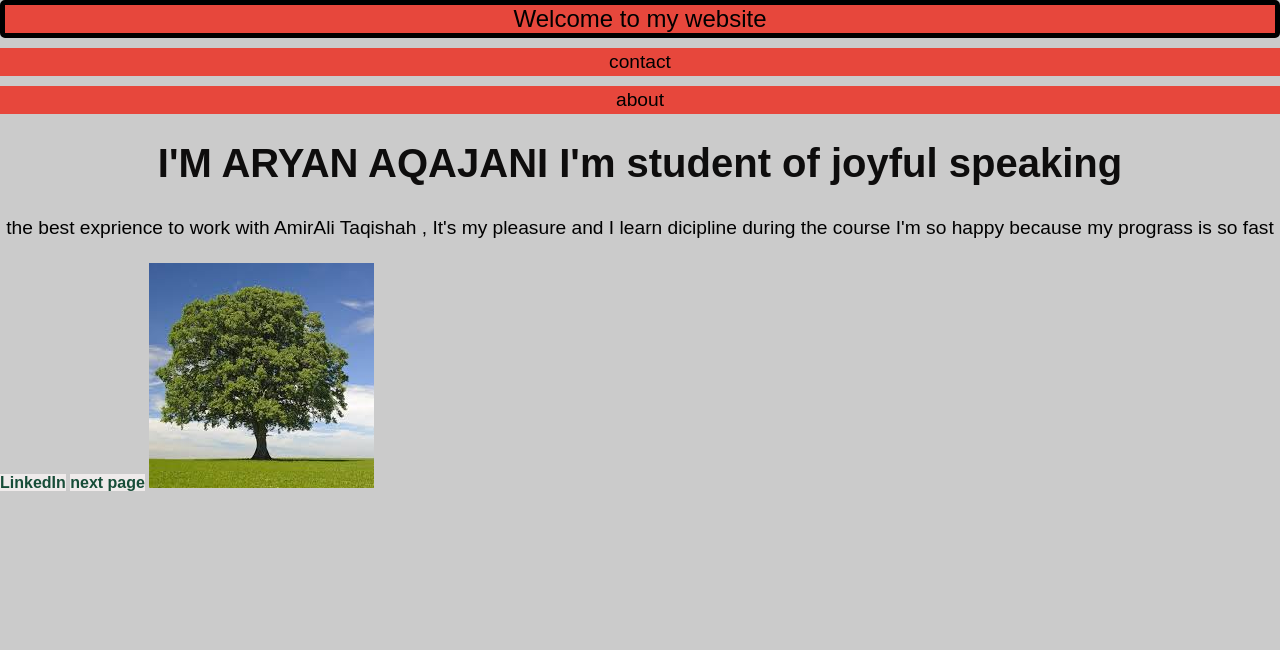
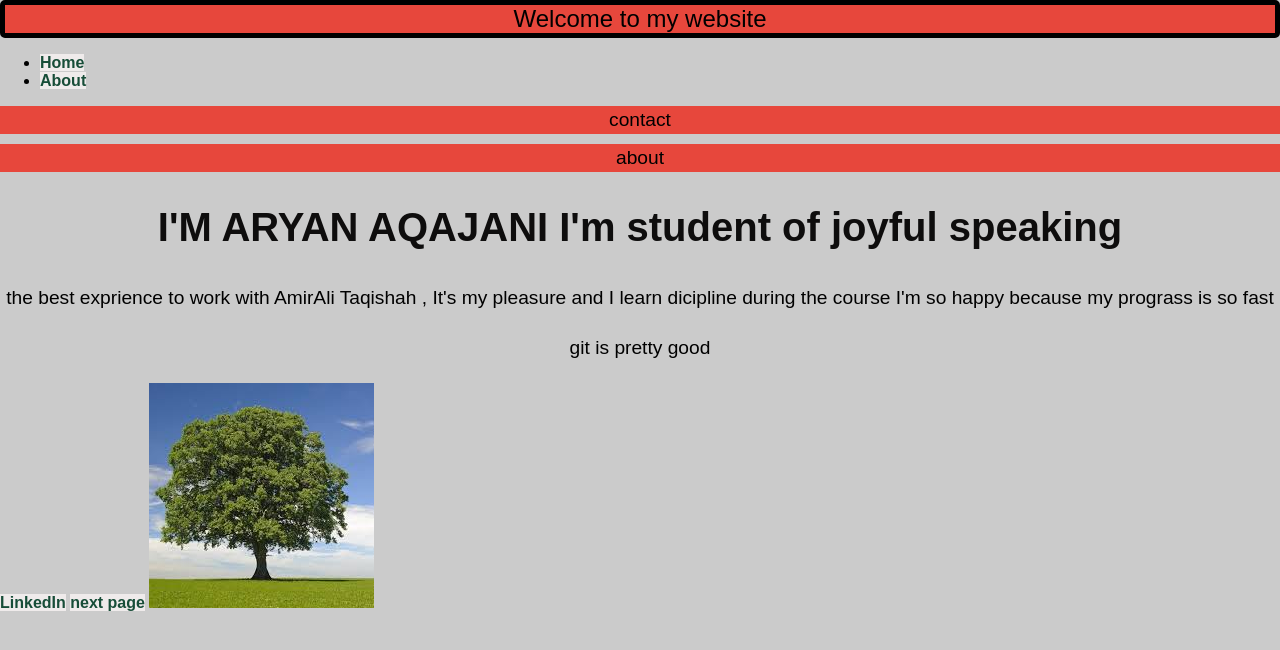
Before and after one commit to ari4wn/AR-portfolio, a plain HTML site: page index.html in a window 1280 px wide. Drawn offline with Linux system fonts and the light colour scheme.

Commit message:
git is pretty good

```diff
--- a/design.css
+++ b/design.css
@@ -5,6 +5,10 @@ body {
 
 
 }
+
+
+
+
 header {
     background-color: #E7473C;
     color: rgb(0, 0, 0);
@@ -16,7 +20,7 @@ header {
    border-radius: 5px;
 
 }
-.first  {
+.first-nav  {
     background-color:#E7473C;
     color: rgb(0, 0, 0);
     padding: 3px;
@@ -27,7 +31,7 @@ header {
 
     margin-top: 10px;
 }
-.second {
+.second-nav {
     background-color: #E7473C;
     color: rgb(0, 0, 0);
     padding: 3px;
--- a/index.html
+++ b/index.html
@@ -7,20 +7,29 @@
     <title>َaryan portfolio</title>
 </head>
 <body>
+<section class="hero"
+    <div class="first-div-body">
+
        <header>Welcome to my website</header>
-<nav class="first">contact</nav>
-<nav class="second">about</nav>
+       <navigation class="navbar">
+        <ul>
+           <li><a href="index.html">Home</a></li>
+           <li><a href="about.html">About</a></li>
+        </ul>
+<nav class="first-nav">contact</nav>
+<nav class="second-nav">about</nav>
     <h1> I'M ARYAN AQAJANI I'm student of joyful speaking</h1>
 <p>the best exprience to work with AmirAli Taqishah ,
      It's my pleasure and I learn dicipline during the course
     I'm so happy because my prograss is so fast</p>
+    <p class ="first">git is pretty good</p>
     <a href="https://www.linkedin.com/in/aryan-aqajani-4b0a1b1b2/">LinkedIn</a>
     <a href="about.html">next page</a>
     <img src="assets/images.jfif" alt="trees">
 
 
 
-
-
+    </div>
+</section>
 </body>
 </html>
```
